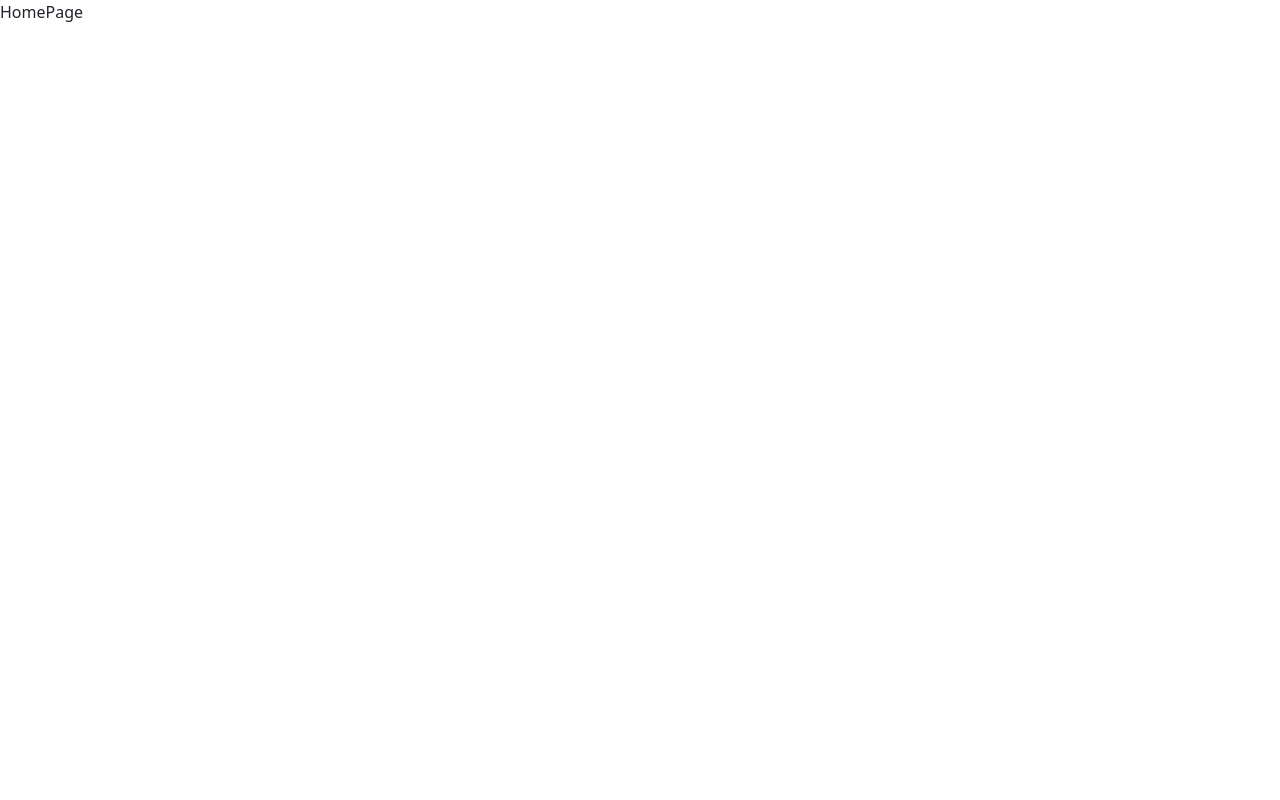
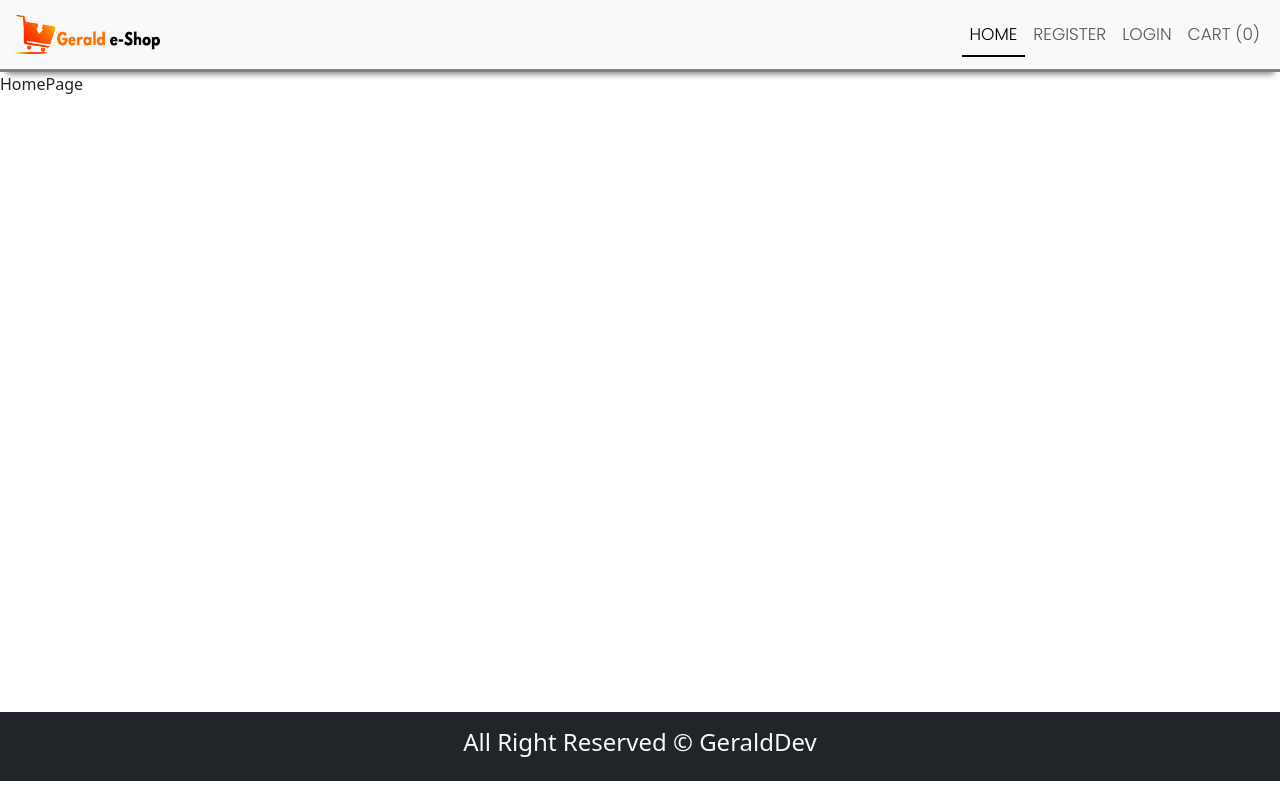
Before and after one commit to geraldWaga92/complete-ecommerce-app, a React (Create React App) app in the folder client/: page / in a window 1280 px wide. Built offline with nearby package versions, Linux system fonts and the light colour scheme.

Commit message:
update header logo

```diff
--- a/client/src/components/Layout/Header.js
+++ b/client/src/components/Layout/Header.js
@@ -1,9 +1,68 @@
-import React from 'react'
+import React from "react";
+import { NavLink } from "react-router-dom";
+import { GiShoppingBag } from "react-icons/gi"
+import Logo from "../../logofinal4.png"
 
 const Header = () => {
     return (
-        <div>Header</div>
-    )
-}
+        <>
+            <nav className="navbar navbar-expand-lg bg-body-tertiary">
+                <div className="container-fluid">
+                    <button
+                        className="navbar-toggler"
+                        type="button"
+                        data-bs-toggle="collapse"
+                        data-bs-target="#navbarTogglerDemo01"
+                        aria-controls="navbarTogglerDemo01"
+                        aria-expanded="false"
+                        aria-label="Toggle navigation"
+                    >
+                        <span className="navbar-toggler-icon" />
+                    </button>
+                    <div className="collapse navbar-collapse" id="navbarTogglerDemo01">
+                        <NavLink className="navbar-brand" to="/">
+                            <img
+                                src={Logo}
+                                class="img-fluid"
+                                width="150"
+                                height="50"
+                                alt="..." />
 
-export default Header
+
+                        </NavLink>
+                        <ul className="navbar-nav ms-auto mb-2 mb-lg-0">
+                            <li className="nav-item">
+                                <NavLink
+                                    className="nav-link isactive"
+                                    aria-current="page"
+                                    to="/"
+                                >
+                                    Home
+                                </NavLink>
+                            </li>
+                            <li className="nav-item">
+                                <NavLink className="nav-link" to="/register">
+                                    Register
+                                </NavLink>
+                            </li>
+                            <li className="nav-item">
+                                <NavLink className="nav-link" to="/login">
+                                    Login
+                                </NavLink>
+                            </li>
+                            <li className="nav-item">
+                                <NavLink className="nav-link" to="/cart">
+                                    Cart (0)
+                                </NavLink>
+                            </li>
+
+                        </ul>
+
+                    </div>
+                </div>
+            </nav>
+        </>
+    );
+};
+
+export default Header;
--- a/client/src/index.css
+++ b/client/src/index.css
@@ -24,7 +24,7 @@
   font-weight: 300 !important;
 }
 
-.active {
+.isactive {
   border-bottom: 2px solid black;
 }
 
--- a/client/src/pages/HomePage.js
+++ b/client/src/pages/HomePage.js
@@ -1,8 +1,11 @@
 import React from 'react'
+import Layout from '../components/Layout/Layout'
 
 const HomePage = () => {
     return (
-        <div>HomePage</div>
+        <Layout>
+            <div>HomePage</div>
+        </Layout>
     )
 }
 
```
Also changed, not shown: client/src/logofinal4.png (added).
